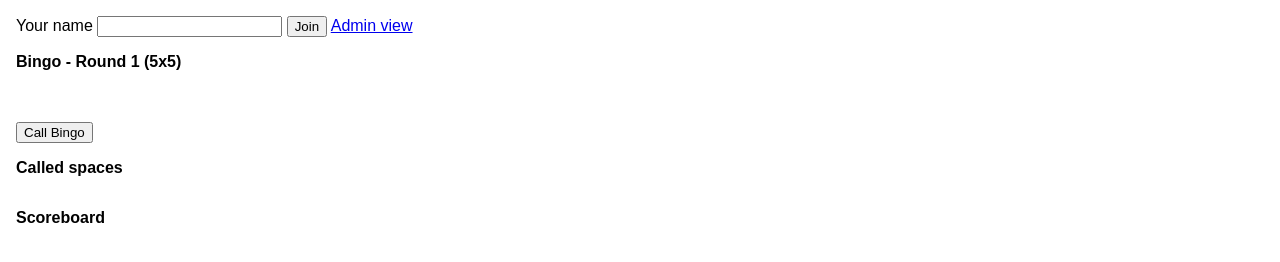
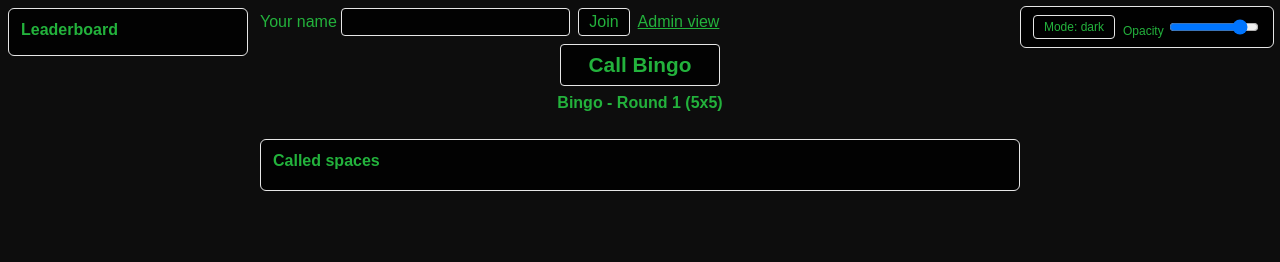
Before and after one commit to Araraura/best-bingo-boverlay, a website with bundled scripts: page video_overlay.html in a window 1280 px wide. Built offline with nearby package versions, Linux system fonts and the light colour scheme; no server answers.

Commit message:
Page styles

```diff
--- a/src/main.ts
+++ b/src/main.ts
@@ -18,6 +18,9 @@ const boardEl = document.getElementById('board') as HTMLDivElement;
 const calledListEl = document.getElementById('called-list') as HTMLOListElement;
 const scoreboardEl = document.getElementById('scoreboard') as HTMLOListElement;
 
+const modeToggle = document.getElementById('mode-toggle') as HTMLButtonElement;
+const alphaSlider = document.getElementById('alpha-slider') as HTMLInputElement;
+
 const twitchExt = window.Twitch?.ext;
 
 let state: GameState = loadState();
@@ -35,6 +38,34 @@ function sendJoin(): void {
   if (twitchToken) join({ token: twitchToken });
   else if (joinedName) join({ name: joinedName });
 }
+
+function fitLabel(tile: HTMLElement): void {
+  if (!tile.clientHeight) return; // not laid out yet
+  const style = getComputedStyle(tile);
+  const roomWidth = tile.clientWidth - parseFloat(style.paddingLeft) - parseFloat(style.paddingRight);
+  const roomHeight = tile.clientHeight - parseFloat(style.paddingTop) - parseFloat(style.paddingBottom);
+  const label = document.createRange();
+
+  let tooSmall = 5;
+  let tooBig = tile.clientHeight / 3;
+  for (let step = 0; step < 7; step++) {
+    const size = (tooSmall + tooBig) / 2;
+    tile.style.fontSize = `${size}px`;
+    label.selectNodeContents(tile);
+    const text = label.getBoundingClientRect();
+    if (text.width <= roomWidth && text.height <= roomHeight) tooSmall = size;
+    else tooBig = size;
+  }
+  tile.style.fontSize = `${tooSmall}px`;
+}
+
+function fitAllLabels(): void {
+  for (const tile of boardEl.children) fitLabel(tile as HTMLElement);
+}
+
+// refits when the board changes size, which also covers the first layout
+new ResizeObserver(fitAllLabels).observe(boardEl);
+window.addEventListener('resize', fitAllLabels);
 
 function render(): void {
   boardEl.replaceChildren();
@@ -61,6 +92,7 @@ function render(): void {
     });
     boardEl.appendChild(tileButton);
   });
+  fitAllLabels();
 }
 
 function renderGameName(): void {
@@ -139,7 +171,6 @@ subscribe((next) => {
   renderScoreboard();
   render();
   if (roundChanged && hasJoined()) {
-    // banner stays, so a bingo announcement survives into the new round
     sheet = null;
     render();
     sendJoin();
@@ -183,6 +214,7 @@ callBingoBtn.addEventListener('click', () => {
 if (twitchExt) {
   twitchExt.onAuthorized((auth) => {
     twitchToken = auth.token;
+    document.body.classList.remove('local');
     nameLabelEl.hidden = true;
     adminLinkEl.hidden = true;
     if (!twitchExt.viewer.isLinked) {
@@ -194,5 +226,34 @@ if (twitchExt) {
   });
 }
 
+function applyDisplaySettings(): void {
+  const mode = localStorage.getItem('boverlay.mode') ?? 'dark';
+  const alpha = Number(localStorage.getItem('boverlay.alpha') ?? '85');
+  document.documentElement.dataset.mode = mode;
+  document.documentElement.style.setProperty('--panel-alpha', String(alpha / 100));
+  modeToggle.textContent = `Mode: ${mode}`;
+  alphaSlider.value = String(alpha);
+}
+
+modeToggle.addEventListener('click', () => {
+  const current = localStorage.getItem('boverlay.mode') ?? 'dark';
+  localStorage.setItem('boverlay.mode', current === 'dark' ? 'light' : 'dark');
+  applyDisplaySettings();
+});
+
+alphaSlider.addEventListener('input', () => {
+  localStorage.setItem('boverlay.alpha', alphaSlider.value);
+  applyDisplaySettings();
+});
+
+if (window.self === window.top) {
+  document.body.classList.add('local');
+} else {
+  window.setTimeout(() => {
+    if (!twitchToken) document.body.classList.add('local');
+  }, 1000);
+}
+
+applyDisplaySettings();
 renderGameName();
 renderCalledList();
--- a/styles.css
+++ b/styles.css
@@ -1,110 +1,230 @@
-body {
-  font-family: sans-serif;
-  margin: 1rem;
-  background: #fff;
-  color: #000;
+:root {
+  --green: #23b23c;
+  --line: #e6e6e6;
+  --fill: 0, 0, 0;
+  --page-bg: #0d0d0d;
+  --panel-alpha: 0.85;
 }
 
-.controls {
-  margin-bottom: 1rem;
+:root[data-mode='light'] {
+  --green: #1a8a2e;
+  --line: #141414;
+  --fill: 255, 255, 255;
+  --page-bg: #ededed;
 }
 
+* {
+  box-sizing: border-box;
+}
+
+body {
+  margin: 0;
+  padding: 8px;
+  font-family: Arial, sans-serif;
+  color: var(--green);
+  background: transparent;
+  display: grid;
+  grid-template-columns: 240px minmax(0, 780px) 240px;
+  grid-template-areas: 'left center right';
+  justify-content: center;
+  gap: 12px;
+}
+
+body.admin {
+  display: block;
+  max-width: 960px;
+  margin: 0 auto;
+  background: var(--page-bg);
+}
+
+body.local {
+  background: var(--page-bg);
+}
+
+.left-panel {
+  grid-area: left;
+  align-self: start;
+}
+
+.center-panel {
+  grid-area: center;
+  min-width: 0;
+}
+
+.right-panel {
+  grid-area: right;
+}
+
+.panel {
+  background: rgba(var(--fill), var(--panel-alpha));
+  border: 1px solid var(--line);
+  border-radius: 6px;
+  padding: 8px 12px;
+}
+
+h2 {
+  font-size: 1rem;
+  margin: 0.25rem 0 0.5rem;
+}
+
+button,
+input,
+select,
 textarea {
-  width: 100%;
-  max-width: 640px;
+  font: inherit;
+  color: var(--green);
+  background: rgba(var(--fill), var(--panel-alpha));
+  border: 1px solid var(--line);
+  border-radius: 4px;
+  padding: 4px 10px;
+}
+
+button {
+  cursor: pointer;
+}
+
+button:hover {
+  border-color: var(--green);
+}
+
+a {
+  color: var(--green);
+}
+
+#call-bingo {
+  display: block;
+  margin: 0 auto 8px;
+  font-size: 1.3rem;
+  font-weight: bold;
+  padding: 8px 28px;
+}
+
+.game-name {
+  text-align: center;
+  font-weight: bold;
+  margin: 0.25rem 0;
 }
 
 .error {
-  color: red;
+  color: #ff5b5b;
   min-height: 1.2em;
+  text-align: center;
+  margin: 0.25rem 0;
 }
 
 .banner {
+  text-align: center;
   font-weight: bold;
-  margin-bottom: 0.5rem;
+  font-size: 1.15rem;
+  margin: 0.25rem 0;
 }
 
 .board {
   display: grid;
   grid-template-columns: repeat(var(--size, 5), 1fr);
   gap: 4px;
-  max-width: 640px;
+  /* text grows with the tiles, smaller boards get bigger text */
+  font-size: clamp(0.7rem, calc(46vw / var(--size, 5) / 6), 1.15rem);
 }
 
 .tile {
   aspect-ratio: 1 / 1;
-  padding: 4px;
-  border: 1px solid #333;
-  font-size: 0.75rem;
+  padding: 7%;
+  font-size: inherit;
   text-align: center;
   cursor: pointer;
-  /* words stay whole when they fit. some special characters are the preferred wrap points (<wbr>). */
+  border-radius: 4px;
   min-width: 0;
   white-space: normal;
-  overflow-wrap: break-word;
+  overflow-wrap: normal;
+  word-break: normal;
+  overflow: hidden;
+}
+
+.tile.called {
+  border: 2px solid var(--green);
 }
 
 .tile.marked {
-  background: #ccc;
+  background: var(--green);
+  color: #06180a;
 }
 
 .tile.free {
-  background: #eee;
+  background: rgba(35, 178, 60, 0.45);
   cursor: default;
 }
 
 .tile.bingo {
-  outline: 2px solid red;
+  outline: 3px solid var(--green);
+  filter: brightness(1.25);
 }
 
-/* a called space the player may now mark */
-.tile.called {
-  border-color: #1a7f37;
-}
-
-.game-name {
-  font-weight: bold;
+#called-list,
+#scoreboard {
   margin: 0.25rem 0;
-}
-
-/* player: list of called spaces (catch-up panel) */
-.called h2,
-.call-sheet h2 {
-  font-size: 1rem;
-  margin: 1rem 0 0.5rem;
+  padding-left: 1.5rem;
 }
 
 #called-list {
-  max-width: 640px;
   columns: 2;
+  column-gap: 24px;
 }
 
-/* scribe: call sheet toggles */
+.controls {
+  display: flex;
+  flex-wrap: wrap;
+  gap: 8px;
+  align-items: center;
+  margin-bottom: 8px;
+}
+
+textarea {
+  width: 100%;
+}
+
+/* line/opacity controls, pinned to the corner of the overlay */
+.display-settings {
+  position: fixed;
+  top: 6px;
+  right: 6px;
+  display: flex;
+  gap: 8px;
+  align-items: center;
+  font-size: 0.75rem;
+}
+
+input[type='range'] {
+  width: 90px;
+  padding: 0;
+  background: transparent;
+  border: none;
+}
+
+/* scribe call sheet */
 .call-list {
   display: flex;
   flex-wrap: wrap;
   gap: 4px;
-  max-width: 800px;
 }
 
 .call-item {
-  border: 1px solid #333;
-  background: #fff;
-  padding: 4px 8px;
   font-size: 0.8rem;
-  cursor: pointer;
 }
 
 .call-item.called {
-  background: #1a7f37;
-  color: #fff;
+  background: var(--green);
+  color: #06180a;
 }
 
-.scores h2 {
-  font-size: 1rem;
-  margin: 1rem 0 0.5rem;
+@media (max-width: 640px) {
+  body {
+    grid-template-columns: 1fr;
+    grid-template-areas: 'center' 'left' 'right';
+  }
+
+  .display-settings {
+    position: static;
+    justify-content: flex-end;
+  }
 }
-
-#scoreboard {
-  max-width: 640px;
-}
--- a/video_overlay.html
+++ b/video_overlay.html
@@ -10,28 +10,38 @@
     <script type="module" src="dist/main.js"></script>
   </head>
   <body>
+    <aside class="left-panel panel">
+      <h2>Leaderboard</h2>
+      <ol id="scoreboard"></ol>
+    </aside>
+
+    <main class="center-panel">
       <section class="controls">
         <label id="player-name-label">Your name <input id="player-name" type="text" autocomplete="off" /></label>
         <button id="join" type="button">Join</button>
         <a id="admin-link" href="admin.html">Admin view</a>
       </section>
 
+      <button id="call-bingo" type="button">Call Bingo</button>
       <p id="game-name" class="game-name"></p>
       <p id="message" class="error" role="alert"></p>
       <div id="banner" class="banner" hidden></div>
 
-    <button id="call-bingo" type="button">Call Bingo</button>
+      <div id="board" class="board" aria-label="Bingo board"></div>
 
-    <main id="board" class="board" aria-label="Bingo board"></main>
-
-    <section class="called">
+      <section class="called panel">
         <h2>Called spaces</h2>
         <ol id="called-list"></ol>
       </section>
+    </main>
 
-    <section class="scores">
-      <h2>Scoreboard</h2>
-      <ol id="scoreboard"></ol>
-    </section>
+    <aside class="right-panel">
+      <!-- abilities go here later -->
+    </aside>
+
+    <div class="display-settings panel">
+      <button id="mode-toggle" type="button">Mode: dark</button>
+      <label>Opacity <input id="alpha-slider" type="range" min="0" max="100" value="85" /></label>
+    </div>
   </body>
 </html>
```
Also changed, not shown: admin.html (+1 -1 lines). Lines whose indentation alone changed are shown as unchanged.
